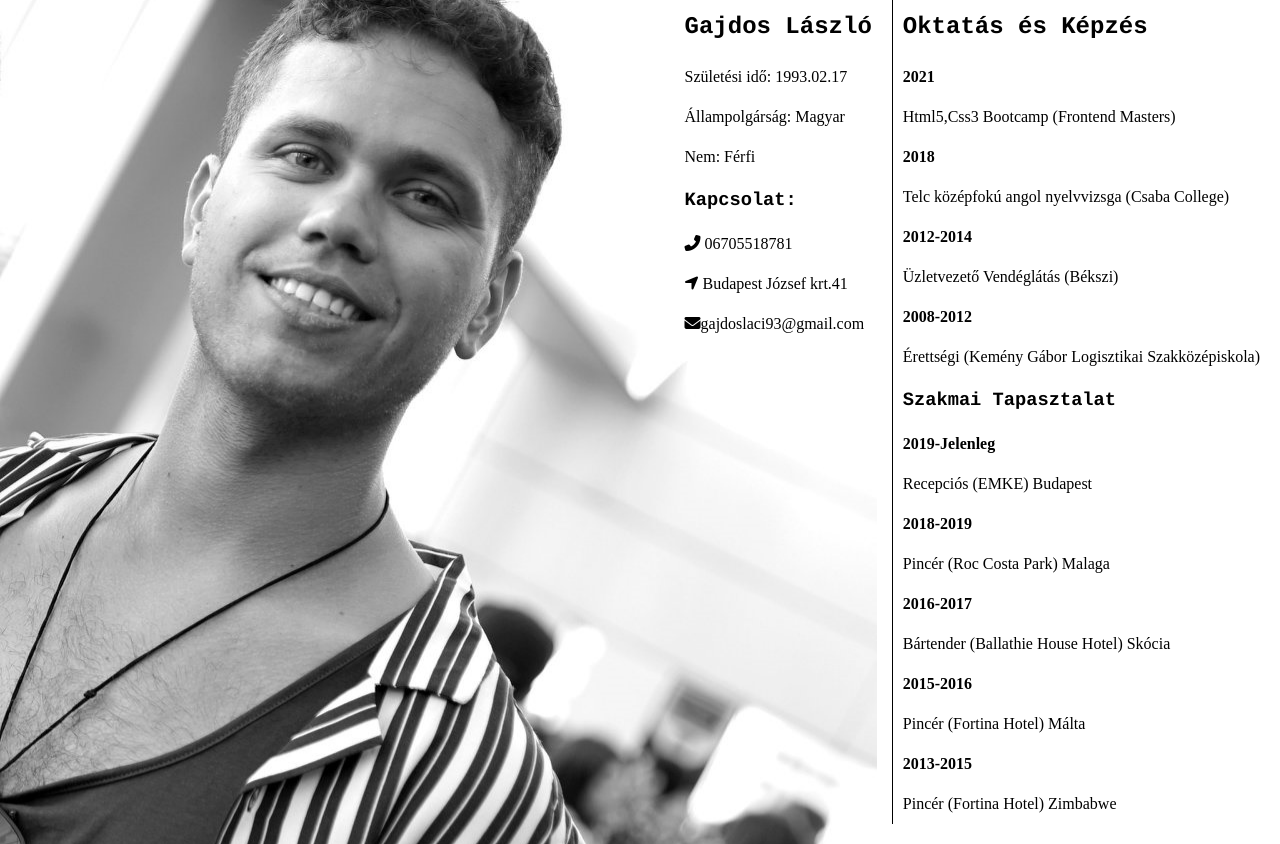
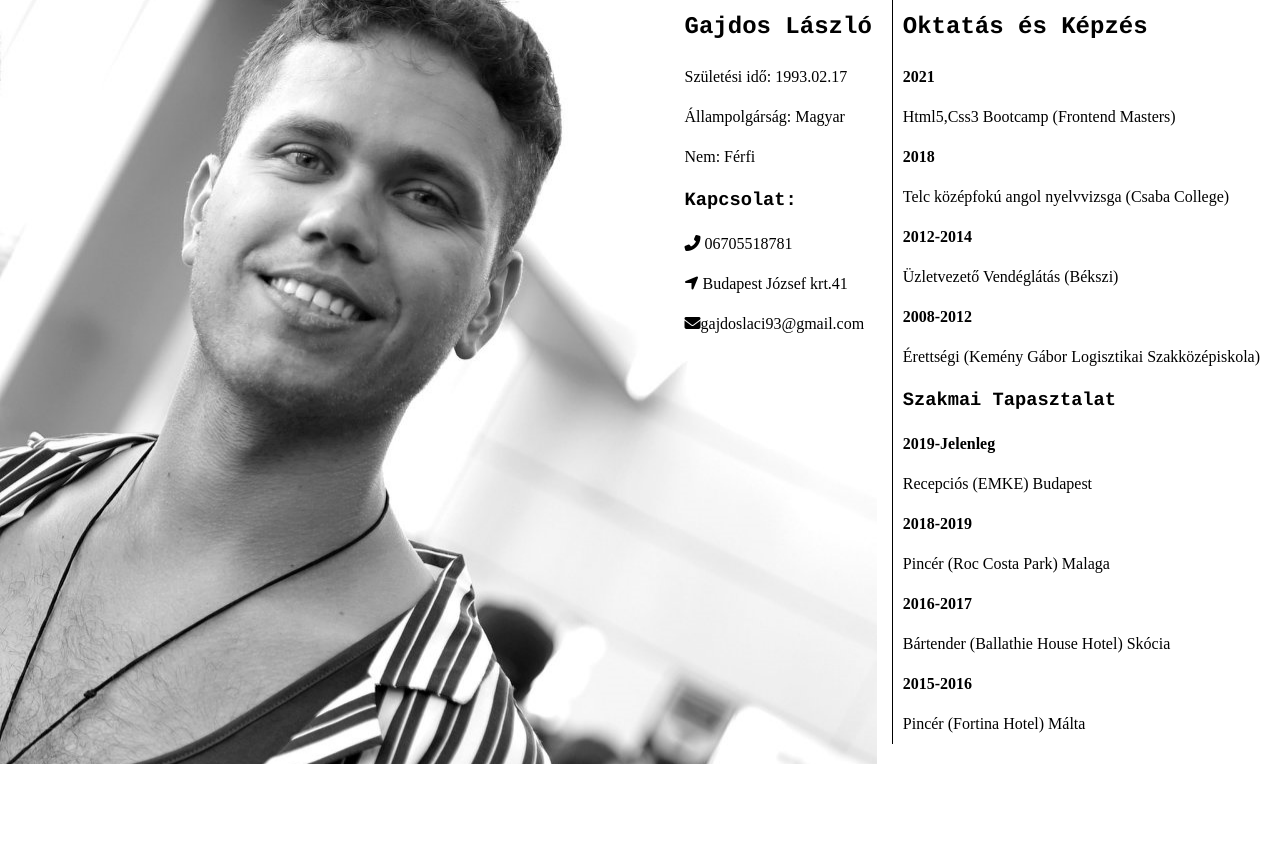
Before and after one commit to Gajdossy/oneletrajz.github.io, a plain HTML site: page index.html in a window 1280 px wide. Shown: the part 103-947 px from the top of the page. After the commit the page ends 867 px from the top, so only its background shows below. Drawn offline with Linux system fonts and the light colour scheme.

Commit message:
remove bad work experience

```diff
--- a/index.html
+++ b/index.html
@@ -60,9 +60,6 @@
                         <h4>2015-2016</h4>
                         <p>Pincér (Fortina Hotel) Málta</p>
 
-                        <h4>2013-2015</h4>
-                        <p>Pincér (Fortina Hotel) Zimbabwe</p>
-
                     </div>
 
                 </div>
```
